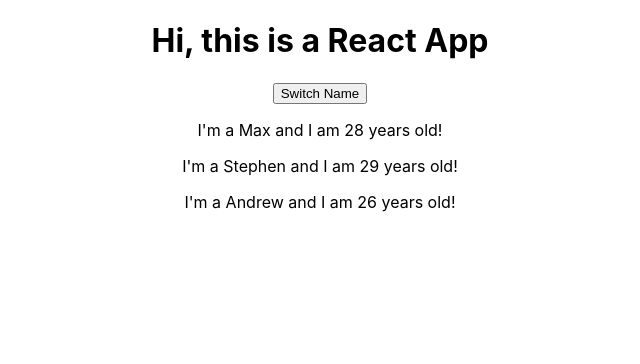
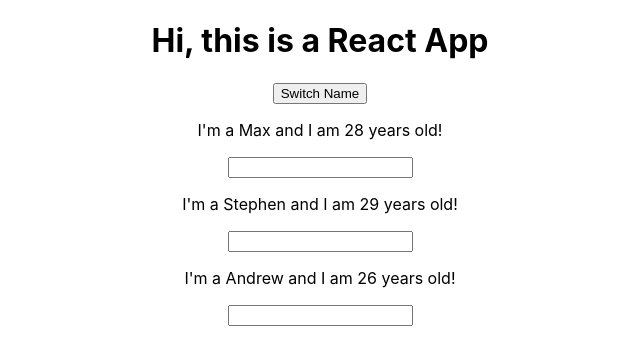
Before and after one commit to brunv/React-Redux-Complete, a React (Create React App) app in the folder Maximiliam - React Complete Guide/01-base-features/: page / in a window 1280 px wide. Shown: the top 364 px of the page, without its empty margins (320-960 px from the left). Built offline with nearby package versions, Linux system fonts and the light colour scheme.

Commit message:
passing method references between components

```diff
--- a/Maximiliam - React Complete Guide/01-base-features/src/App.js
+++ b/Maximiliam - React Complete Guide/01-base-features/src/App.js
@@ -24,16 +24,26 @@
 
     console.log(person, otherState);
 
-    const switchNameHandler = () => {
+    const switchNameHandler = (newName) => {
         // this.state.persons[0].name = 'Maximilian'; DONT DO THIS
         setPerson({
             persons: [
-                { name: 'Maximilian', age: 28 },
+                { name: newName, age: 28 },
                 { name: 'Stephen', age: 29 },
                 { name: 'Andrew', age: 27 },
             ],
             otherState: person.otherState
         });
+    }
+
+    const nameChangedHandler = (event) => {
+        setPerson({
+            persons: [
+                { name: 'Maximilian', age: 28 },
+                { name: event.target.value, age: 29 },
+                { name: 'Andrew', age: 27 },
+            ]
+        })
     }
 
     return (
@@ -46,7 +56,9 @@
             </Person>
             <Person
                 name={person.persons[1].name}
-                age={person.persons[1].age}>
+                age={person.persons[1].age}
+                click={switchNameHandler.bind(this, 'Max!')}
+                changed={nameChangedHandler}>
             </Person>
             <Person
                 name={person.persons[2].name}
--- a/Maximiliam - React Complete Guide/01-base-features/src/Person/Person.js
+++ b/Maximiliam - React Complete Guide/01-base-features/src/Person/Person.js
@@ -3,8 +3,9 @@
 const person = (props) => {
     return (
         <div>
-            <p>I'm a {props.name} and I am {props.age} years old!</p>
+            <p onClick={props.click}>I'm a {props.name} and I am {props.age} years old!</p>
             <p>{props.children}</p>
+            <input type="text" onChange={props.changed} />
         </div>
     );
 }
```
